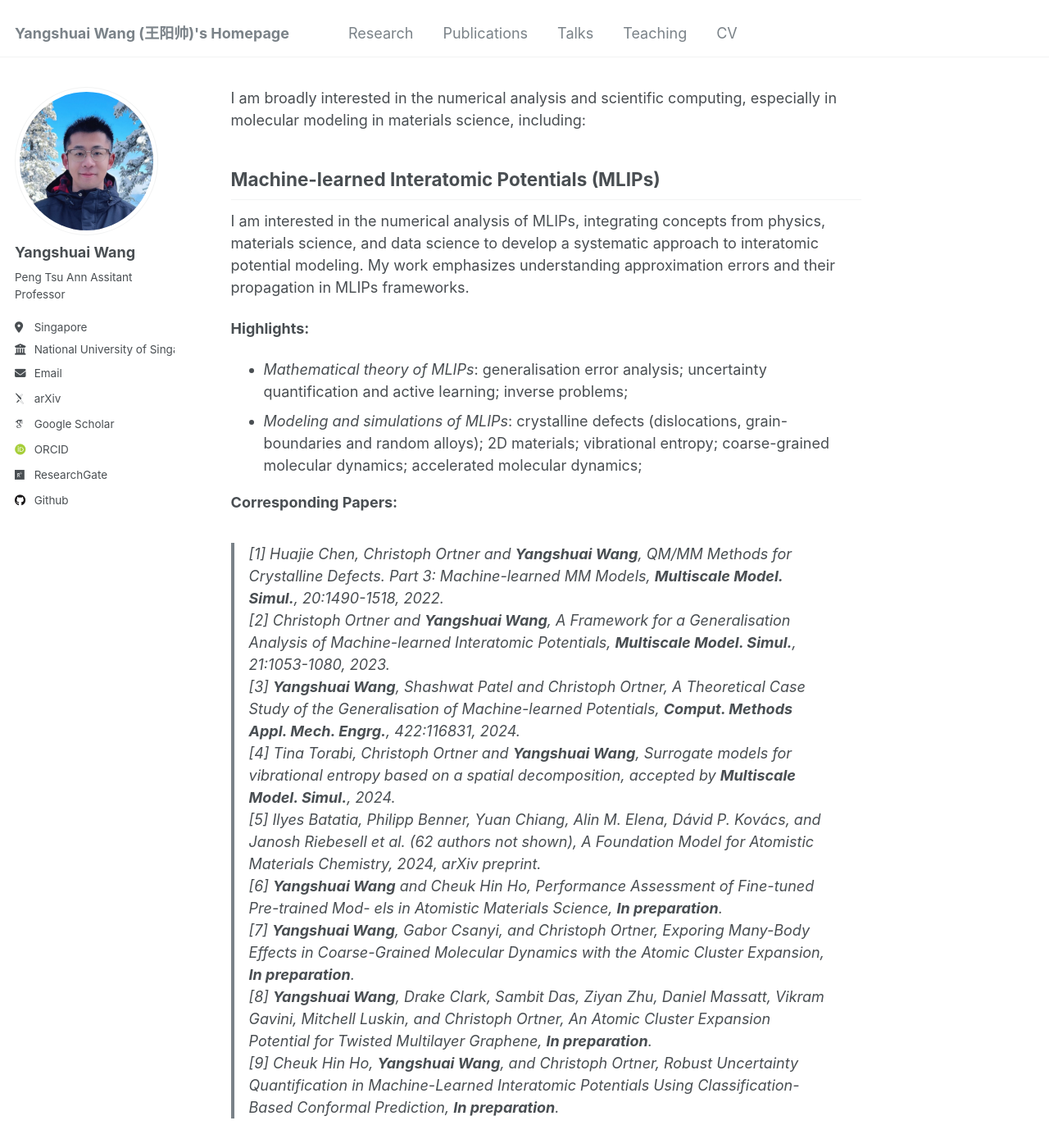
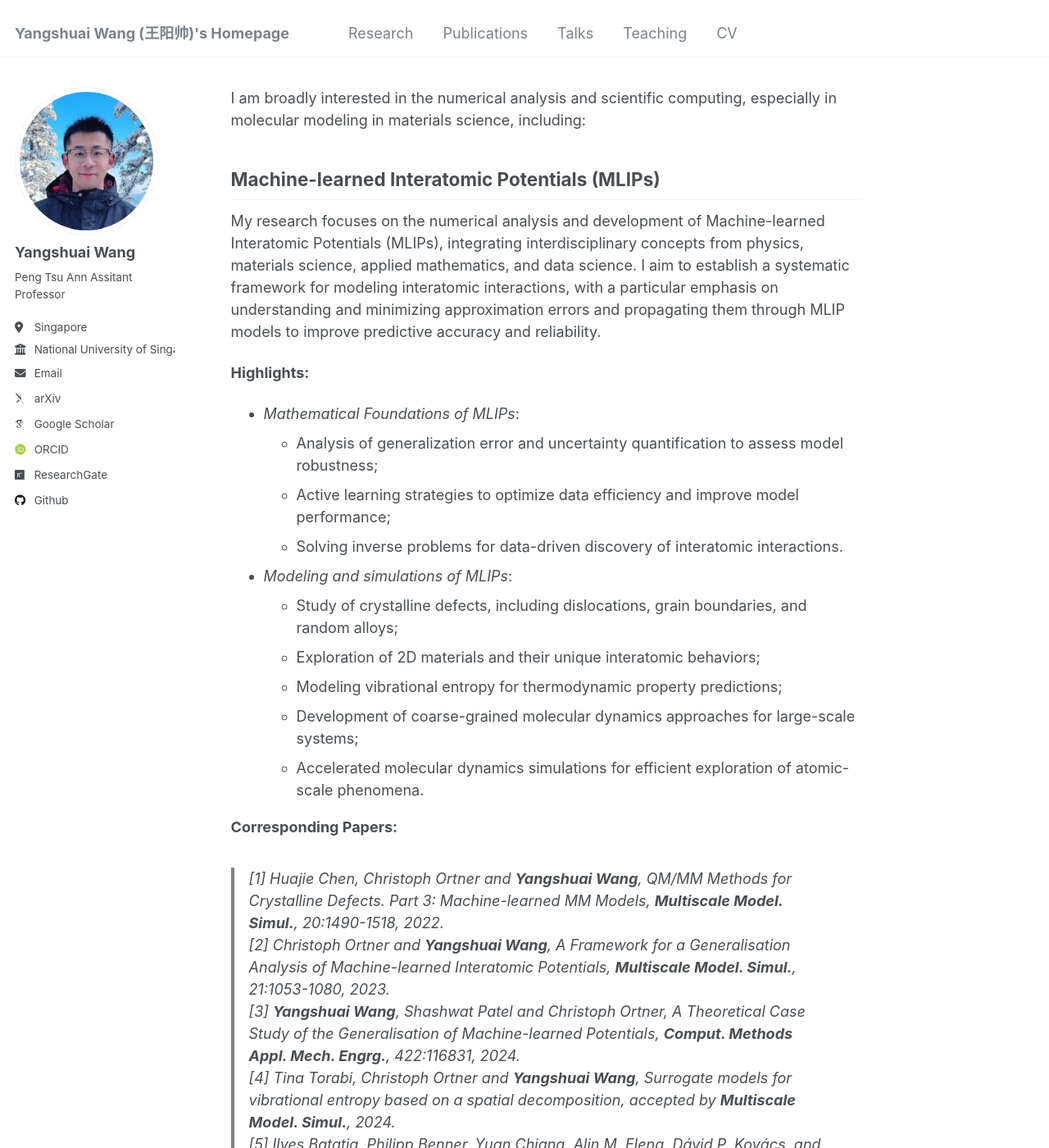
Before and after one commit to YangshuaiWang/YangshuaiWang.github.io, a Jekyll site: the page built from _pages/researches.md, in a window 1280 px wide and 1400 px high. Shown: the whole window at 82% size. Built offline with Jekyll 4.4.1, drawn with Linux system fonts in a browser that asks for light colours; some web fonts are replaced; our own code applies the rules of GitHub Pages for plain Markdown files; some of the changed text lies outside the part shown.

Commit message:
researches

```diff
--- a/_pages/researches.md
+++ b/_pages/researches.md
@@ -1,14 +1,22 @@
 I am broadly interested in the numerical analysis and scientific computing, especially in molecular modeling in materials science, including:
 
 ## Machine-learned Interatomic Potentials (MLIPs)
-I am interested in the numerical analysis of MLIPs, integrating concepts from physics, materials science, and data science to develop a systematic approach to interatomic potential modeling. My work emphasizes understanding approximation errors and their propagation in MLIPs frameworks.
+
+My research focuses on the numerical analysis and development of Machine-learned Interatomic Potentials (MLIPs), integrating interdisciplinary concepts from physics, materials science, applied mathematics, and data science. I aim to establish a systematic framework for modeling interatomic interactions, with a particular emphasis on understanding and minimizing approximation errors and propagating them through MLIP models to improve predictive accuracy and reliability.
 
 **Highlights:**
-- *Mathematical theory of MLIPs*: generalisation error analysis;
-uncertainty quantification and active learning; inverse problems;
-- *Modeling and simulations of MLIPs*: crystalline defects
-(dislocations, grain-boundaries and random alloys); 2D materials; vibrational entropy; coarse-grained
-molecular dynamics; accelerated molecular dynamics;
+- *Mathematical Foundations of MLIPs*:
+  - Analysis of generalization error and uncertainty quantification to assess model robustness;
+  - Active learning strategies to optimize data efficiency and improve model performance;
+  - Solving inverse problems for data-driven discovery of interatomic interactions.
+- *Modeling and simulations of MLIPs*:
+  - Study of crystalline defects, including dislocations, grain boundaries, and random alloys;
+  - Exploration of 2D materials and their unique interatomic behaviors;
+  - Modeling vibrational entropy for thermodynamic property predictions;
+  - Development of coarse-grained molecular dynamics approaches for large-scale systems;
+  - Accelerated molecular dynamics simulations for efficient exploration of atomic-scale phenomena.
+
+
 
 **Corresponding Papers:**
 >
@@ -26,15 +34,25 @@
 
 
 
-## Mathematical Modeling and Algorithms of Modeling Materials
+## Mathematical Modeling and Algorithms for Material Simulations
+
+My research is dedicated to developing advanced mathematical models and computational algorithms for simulating material behaviors, particularly in the context of defects, multi-lattice structures, and phase transitions. The goal is to bridge theoretical insights with efficient numerical techniques, enabling accurate and scalable solutions for complex material systems.
 
 **Highlights:**
-- boundary conditions of defect simulations;
-- regularity estimate of defect equilibrium;
-- multi-lattices modeling;
-- Cauchy-Born rule;
-- Fast algorithms of geometry optimization and minmum energy path and transition state finding;
-- Phase Field Crystals model and numerical algorithm;
+
+- *Boundary Conditions for Defect Simulations*:
+  - Development of mathematically rigorous and physically consistent boundary conditions to model defects in crystalline materials.
+
+- **Regularity Estimates for Defect Equilibrium**:
+  - Analytical study of the regularity properties of defect solutions, ensuring stability and well-posedness in equilibrium configurations.
+
+- *Efficient Algorithms for Geometry Optimization and Transition State Calculations*:
+  - Development of fast and reliable algorithms for geometry optimization, minimum energy path identification, and transition state finding in material systems.
+
+- **Phase-Field Crystal (PFC) Models, Cauchy-Born Rule, and Numerical Algorithms**:
+  - Design and implementation of PFC models to study mesoscale material behaviors, coupled with efficient numerical algorithms for dynamic simulations.
+  - Extensions and applications of the Cauchy-Born framework for linking atomistic and continuum scales in material simulations.
+
 
 **Corresponding Papers:**
 >
@@ -50,13 +68,18 @@
 
 ## Analysis and Applications of Multi-scale Coupling Methods
 
-for atomistic-to-continuum (A/C) and quantum
-mechanics/molecular mechanics (QM/MM) coupling methods;
+My research centers on the development and analysis of multi-scale coupling techniques for integrating atomistic-to-continuum (A/C) and quantum mechanics/molecular mechanics (QM/MM) methods. These approaches enable accurate simulations of material systems by bridging scales from quantum-level interactions to macroscopic behavior.
 
 **Highlights:**
-- a priori analysis,
-- a posteriori error control
-- adaptive algorithm design
+
+- *A Priori Analysis*:
+  - Theoretical investigation of the stability, convergence, and error bounds of multi-scale coupling methods.
+
+- *A Posteriori Error Control*:
+  - Development of error estimators to assess the reliability of simulation results and guide computational efficiency.
+
+- *Adaptive Algorithm Design*:
+  - Creation of adaptive algorithms that dynamically refine simulations based on error indicators, ensuring computational resources are used optimally.
 
 **Corresponding Papers:**
 >
@@ -74,12 +97,19 @@
 
 
 ## Scientific Machine Learning:
-I explore data-driven and machine learning techniques to solve partial differential equations (PDEs) and related scientific and mathematical problems.
+
+My research focuses on leveraging data-driven and machine learning techniques to address partial differential equations (PDEs) and other complex scientific and mathematical problems. By integrating computational methods with machine learning, I aim to develop efficient and robust tools for solving real-world challenges.
 
 **Highlights:**
-- Approximation theory and error analysis
-- Random feature methods
-- Operator learning
+
+- *Approximation Theory and Error Analysis*:
+  - Investigating the theoretical underpinnings of machine learning models for PDEs, including convergence rates and error bounds.
+
+- *Random Feature Methods*:
+  - Exploring random feature techniques to improve computational efficiency and scalability in high-dimensional problems.
+
+- *Operator Learning*:
+  - Developing machine learning models to approximate solution operators of PDEs, enabling rapid predictions and simulations.
 
 **Corresponding Papers:**
 >
```
